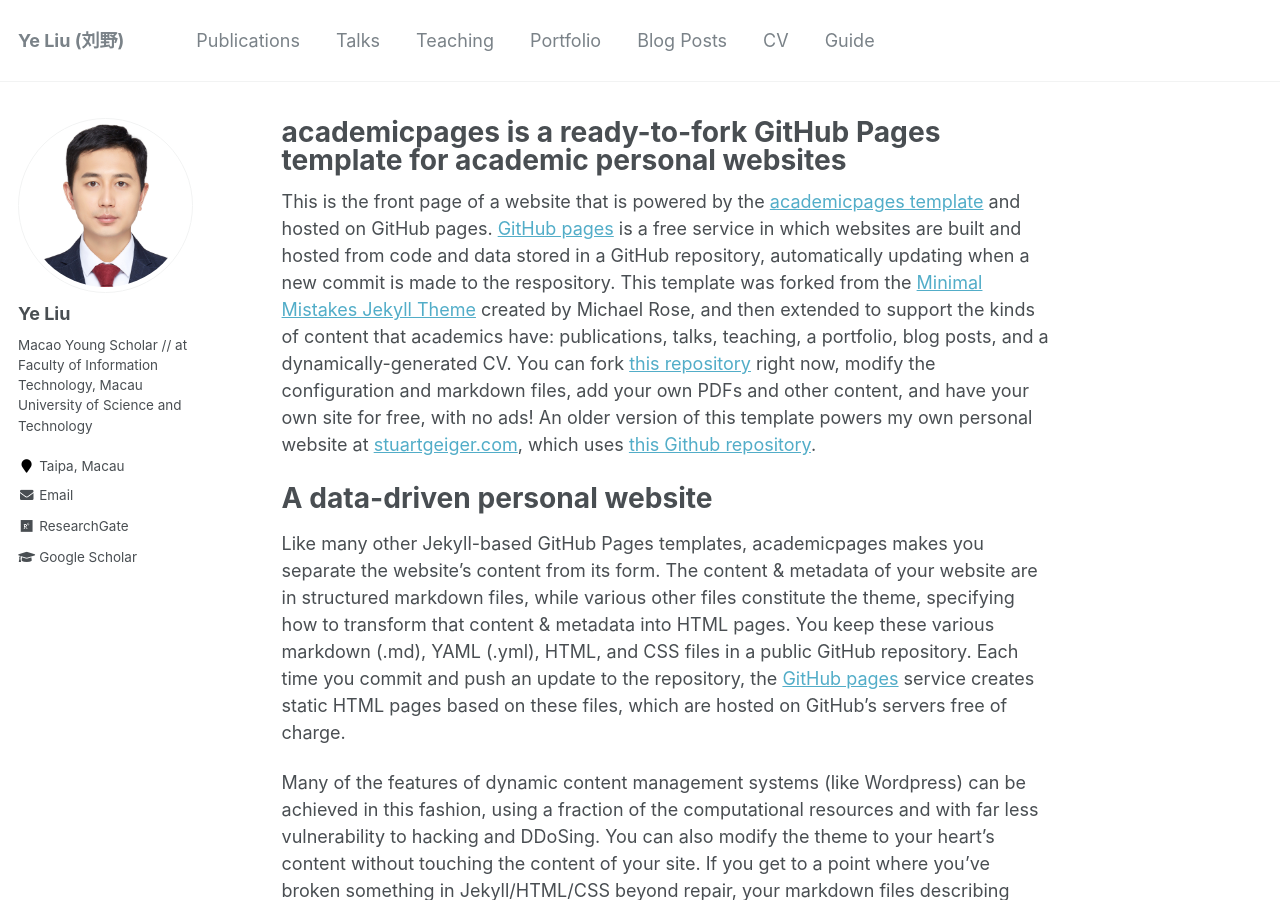
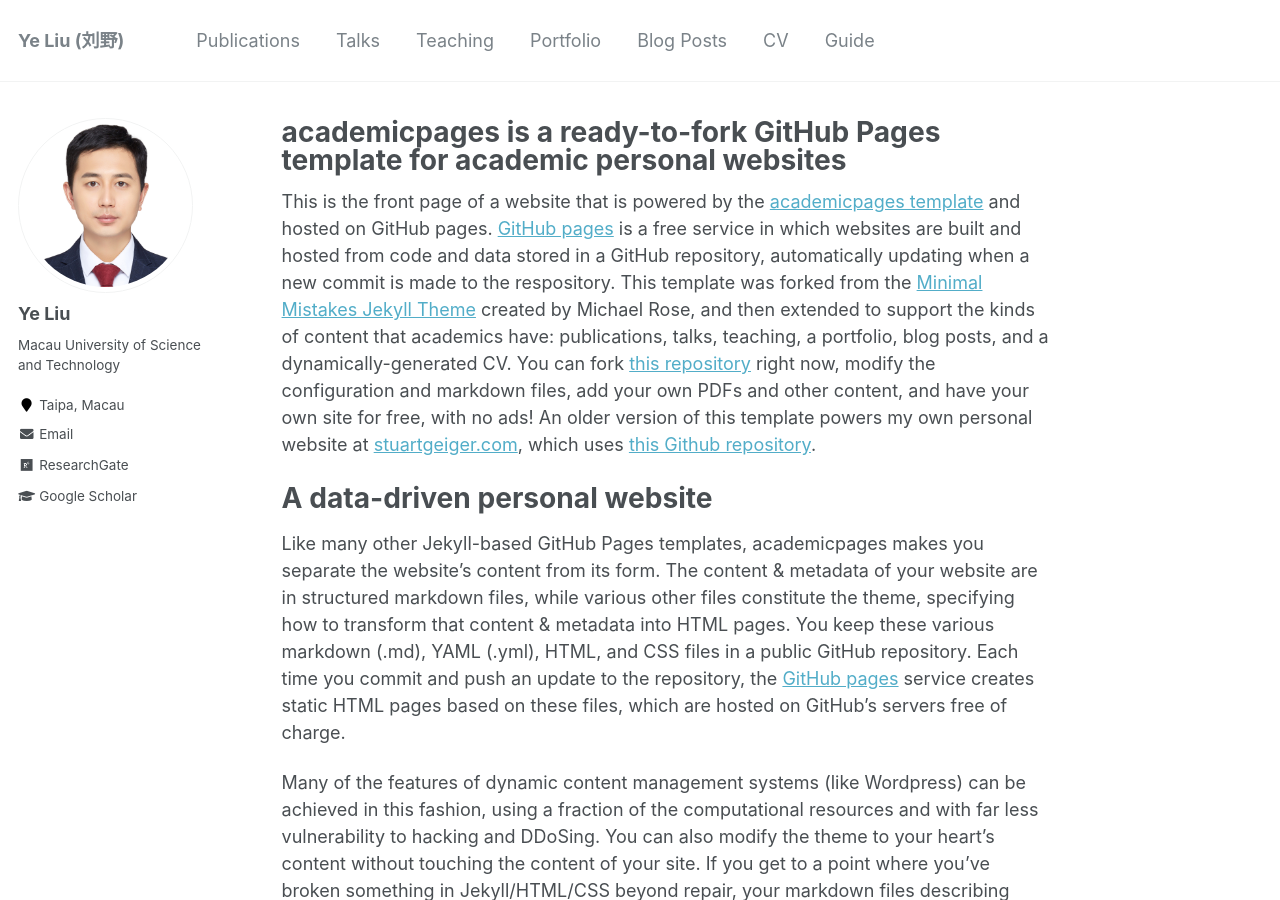
Before and after one commit to ChrisYe-Liu/chrisye-liu.github.io, a Jekyll site: the page built from _pages/about.md, in a window 1280 px wide and 900 px high. Built offline with Jekyll 4.4.1, drawn with Linux system fonts in a browser that asks for light colours.

Commit message:
Update _config.yml

```diff
--- a/_config.yml
+++ b/_config.yml
@@ -81,9 +81,8 @@ analytics:
 # Site Author
 author:
   name             : "Ye Liu"
-  description      :  "Hello"
   avatar           : "ye-biophoto.JPG"
-  bio              : "Macao Young Scholar // at Faculty of Information Technology, Macau University of Science and Technology"
+  bio              : "Macau University of Science and Technology"
   location         : "Taipa, Macau"
   employer         :
 #  pubmed           : "https://www.ncbi.nlm.nih.gov/pubmed/?term=john+snow"
```
